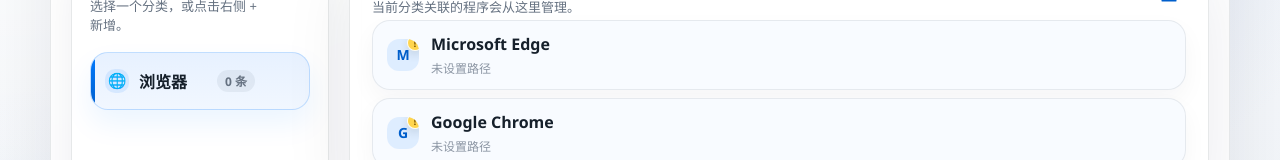
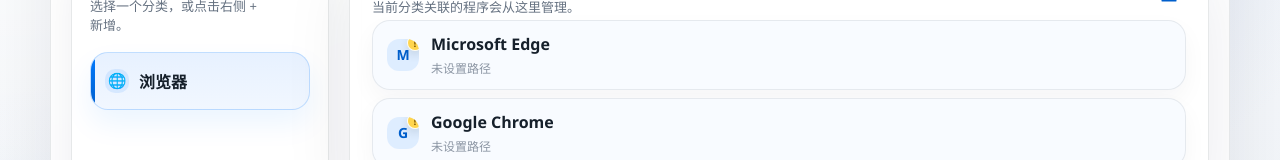
Before and after one commit to illlustionary/WuGesture, a Vue app in the folder src/MyGesture.App/Web/: page /#/category in a window 1280 px wide. Shown: the part 238-398 px from the top of the page. Built offline with nearby package versions, Linux system fonts and the light colour scheme.

Commit message:
feat：去掉了分类和程序的规则条数提示

```diff
--- a/src/MyGesture.App/Web/src/pages/AppRulesPage.vue
+++ b/src/MyGesture.App/Web/src/pages/AppRulesPage.vue
@@ -120,7 +120,6 @@
               </span>
             </span>
             <span class="scope-item__meta">
-              <small class="scope-item__count">{{ item.count }} 条</small>
               <IconActionButton
                 icon="delete"
                 label="删除程序"
@@ -281,19 +280,6 @@
     flex: 0 0 auto;
   }
 
-  &__count {
-    display: inline-flex;
-    align-items: center;
-    min-height: 22px;
-    padding: 0 8px;
-    border-radius: 999px;
-    background: rgba(102, 117, 137, 0.1);
-    color: var(--muted);
-    font-size: 12px;
-    font-weight: 600;
-    white-space: nowrap;
-  }
-
   &__delete {
     opacity: 0;
     transform: scale(0.92);
--- a/src/MyGesture.App/Web/src/pages/CategoryRulesPage.vue
+++ b/src/MyGesture.App/Web/src/pages/CategoryRulesPage.vue
@@ -166,7 +166,6 @@
               </span>
             </span>
             <span class="scope-item__meta">
-              <small class="scope-item__count">{{ item.count }} 条</small>
               <IconActionButton
                 icon="delete"
                 label="删除分类"
@@ -428,19 +427,6 @@
     flex: 0 0 auto;
   }
 
-  &__count {
-    display: inline-flex;
-    align-items: center;
-    min-height: 22px;
-    padding: 0 8px;
-    border-radius: 999px;
-    background: rgba(102, 117, 137, 0.1);
-    color: var(--muted);
-    font-size: 12px;
-    font-weight: 600;
-    white-space: nowrap;
-  }
-
   &__delete {
     opacity: 0;
     transform: scale(0.92);
```
